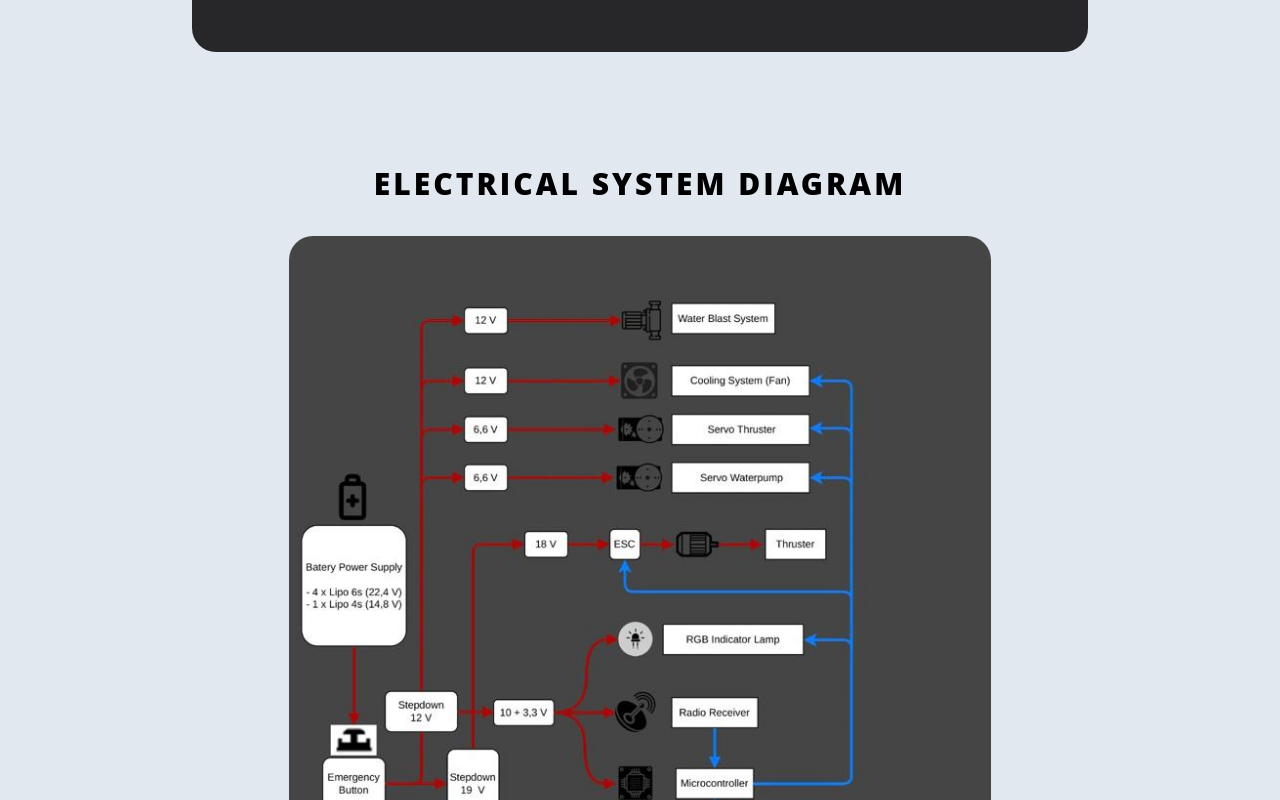
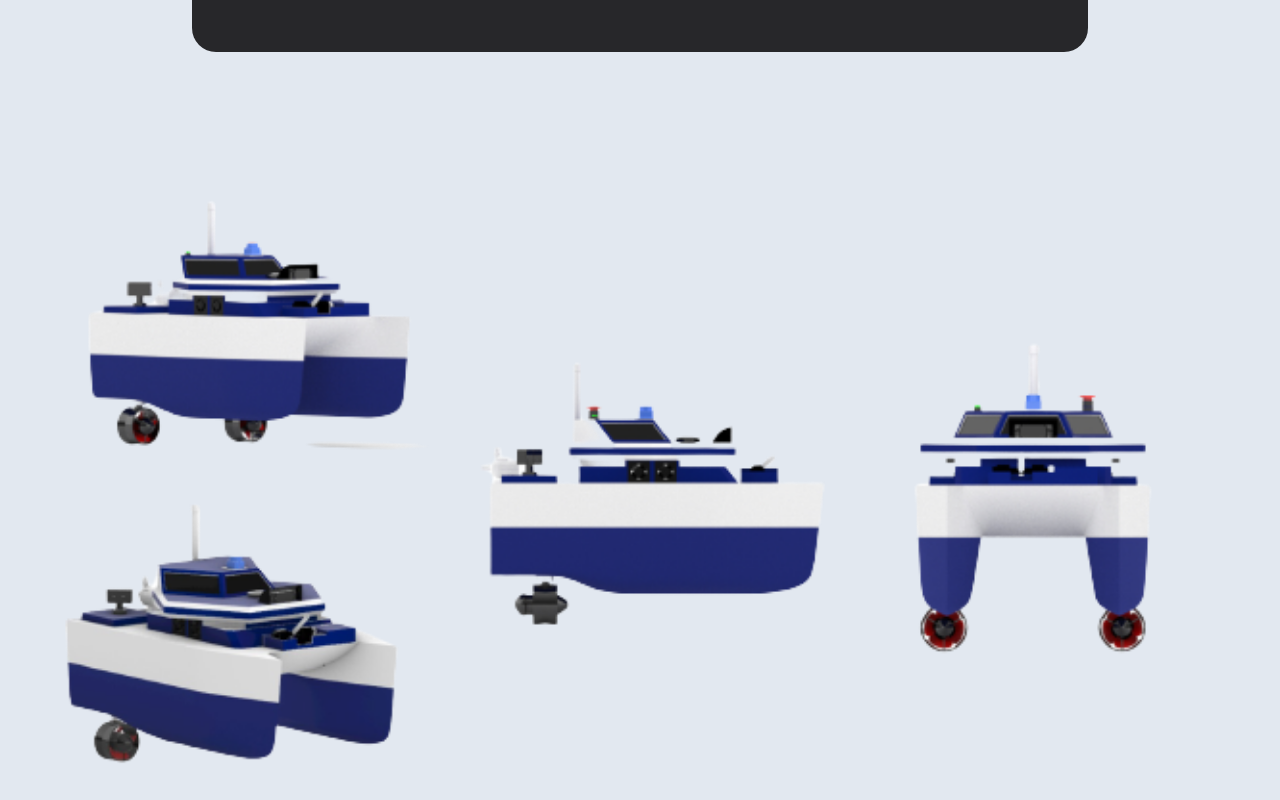
Before and after one commit to reynaldineo/FP-Web-Barunastra, a Next.js app: page /competition in a window 1280 px wide. Shown: the part 2480-3280 px from the top of the page. Built offline with nearby package versions, Linux system fonts and the light colour scheme.

Commit message:
feat: add robotPreview

```diff
--- /dev/null
+++ b/src/components/RobotPreview.tsx
@@ -0,0 +1,19 @@
+import React from "react";
+import Image from "next/image";
+
+import roboPreview from "../../public/images/robotPreview.png";
+
+export default function RobotPreview() {
+  return (
+    <section id="robotPreview">
+      <div className="bg-slate-200 pb-14">
+        <Image
+          src={roboPreview}
+          alt="roboPreview img"
+          height={1000}
+          className="mx-auto rounded-3xl"
+        />
+      </div>
+    </section>
+  );
+}
--- a/src/pages/competition.tsx
+++ b/src/pages/competition.tsx
@@ -8,6 +8,7 @@ import MainCompetition from "@/components/MainCompetition";
 import AboutCompetition from "@/components/AboutCompetition";
 import ElectricalDiagram from "@/components/ElectricalDiagram";
 import Robot from "@/components/Robot";
+import RobotPreview from "@/components/RobotPreview";
 
 /**
  * SVGR Support
@@ -32,6 +33,7 @@ export default function HomePage() {
         <MainCompetition />
         <AboutCompetition />
         <Robot />
+        <RobotPreview />
         <ElectricalDiagram />
         <Footer />
       </main>
```
Also changed, not shown: public/images/robotPreview.png (added).
